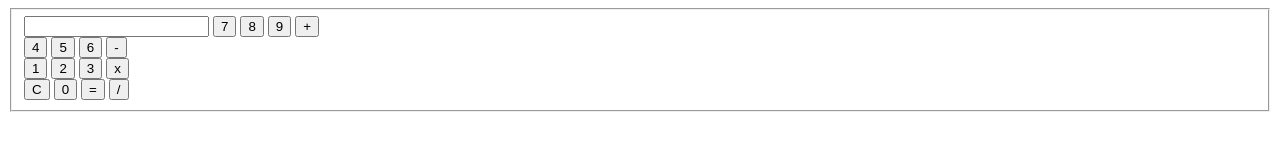
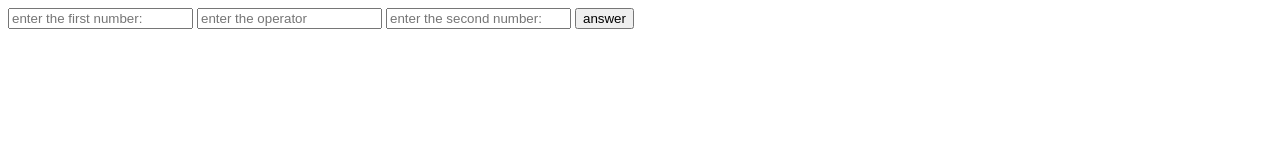
Before and after one commit to Sujata-surywanshi57/git1-weather-sd, a website: page index.html in a window 1280 px wide. Drawn offline with Linux system fonts and the light colour scheme.

Commit message:
not applicable

```diff
--- a/index.html
+++ b/index.html
@@ -1,39 +1,16 @@
 <!DOCTYPE html>
 <html lang="en">
-  <head>
-    <title>Home</title>
-    <meta charset="UTF-8" />
-    <meta name="viewport" content="width=device-width" />
-    <link rel="stylesheet" href="styles.css" />
-  </head>
-  <body>
-  <div class="container">
-	<fieldset id="container">
-		<form name="calculator">
-
-			<input id="display" type="text" name="display" readonly>
-
-			<input class="button digits" type="button" value="7" onclick="calculator.display.value += '7'">
-			<input class="button digits" type="button" value="8" onclick="calculator.display.value += '8'">
-			<input class="button digits" type="button" value="9" onclick="calculator.display.value += '9'">
-			<input class="button mathButtons" type="button" value="+" onclick="calculator.display.value += ' + '">
-			<br>
-			<input class="button digits" type="button" value="4" onclick="calculator.display.value += '4'">
-			<input class="button digits" type="button" value="5" onclick="calculator.display.value += '5'">
-			<input class="button digits" type="button" value="6" onclick="calculator.display.value += '6'">
-			<input class="button mathButtons" type="button" value="-" onclick="calculator.display.value += ' - '">
-			<br>
-			<input class="button digits" type="button" value="1" onclick="calculator.display.value += '1'">
-			<input class="button digits" type="button" value="2" onclick="calculator.display.value += '2'">
-			<input class="button digits" type="button" value="3" onclick="calculator.display.value += '3'">
-			<input class="button mathButtons" type="button" value="x" onclick="calculator.display.value += ' * '">
-			<br>
-			<input id="clearButton" class="button" type="button" value="C" onclick="calculator.display.value = ''">
-			<input class="button digits" type="button" value="0" onclick="calculator.display.value += '0'">
-			<input class="button mathButtons" type="button" value="=" onclick="calculator.display.value = eval(calculator.display.value)">
-			<input class="button mathButtons" type="button" value="/" onclick="calculator.display.value += ' / '">
-		</form>
-	</fieldset>
-</div>
-  </body>
+<head>
+    <meta charset="UTF-8">
+    <meta name="viewport" content="width=device-width, initial-scale=1.0">
+    <title>weather application</title>
+</head>
+<body>
+    <form action="/" method="post">
+        <input type="text" name="num1" placeholder="enter the first number:">
+        <input type="text" name="ope1" placeholder="enter the operator">
+        <input type="text" name="num2" placeholder="enter the second number:">
+        <input type="submit" value="answer">
+    </form>
+</body>
 </html>
```
Also changed, not shown: app.js (+3 -18 lines), style.css (deleted).
